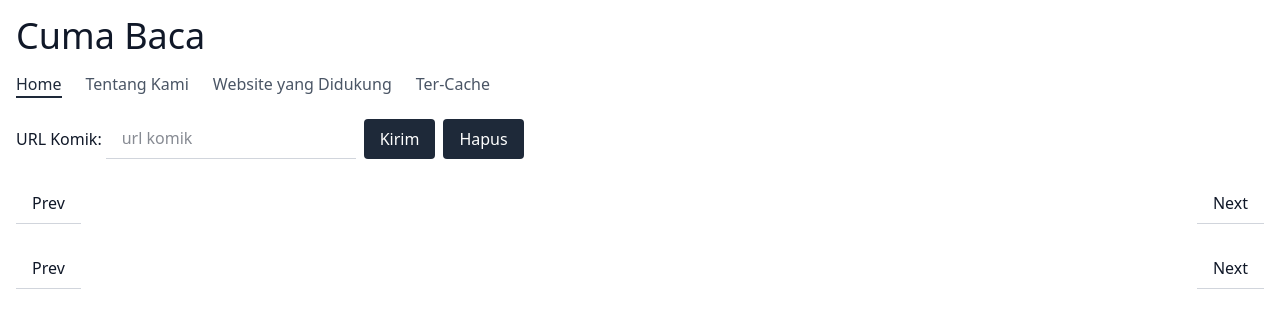
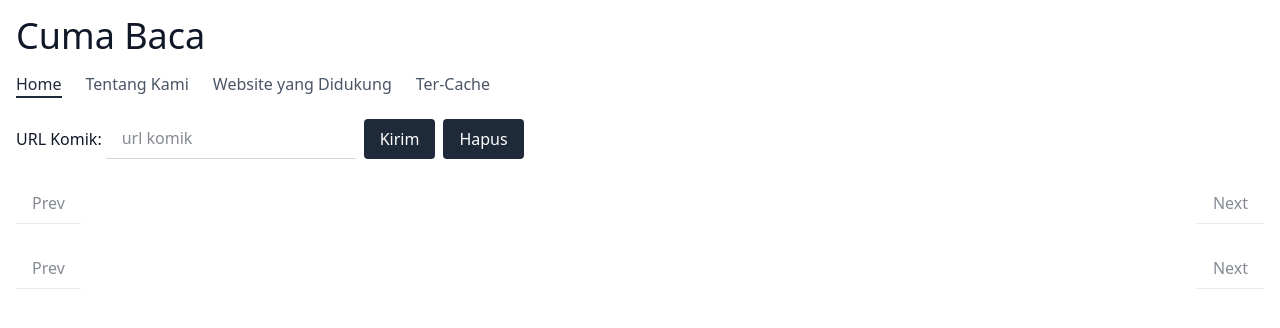
Before and after one commit to mizu-pras/cumabaca, a React (Vite) app: page / in a window 1280 px wide. Shown: the top 328 px of the page. Built offline with nearby package versions, Linux system fonts and the light colour scheme.

Commit message:
feat: update NavigationControls for scroll shortcuts

```diff
--- a/src/pages/Reader/components/NavigationControls.jsx
+++ b/src/pages/Reader/components/NavigationControls.jsx
@@ -1,21 +1,55 @@
 import { useChapterNavigation } from '../hooks/useChapterNavigation';
+import { useChapterList } from '../hooks/useChapterList';
+import { useReaderStore } from '@/stores/readerStore';
 
 export function NavigationControls({ position = 'top' }) {
-  const { nextChapter, prevChapter } = useChapterNavigation();
+  const { hasNext, hasPrev } = useChapterNavigation();
+  const { ids } = useChapterList();
+  const activeChapter = useReaderStore(state => state.activeChapter);
+
+  const handleNext = () => {
+    if (!hasNext) return;
+    const currentIndex = ids.indexOf(activeChapter);
+    if (currentIndex > 0) {
+      const nextChapterId = ids[currentIndex - 1];
+      const nextChapterElement = document.querySelector(
+        `[data-chapter-first="true"][data-chapter-id="${nextChapterId}"]`
+      );
+      nextChapterElement?.scrollIntoView({ behavior: 'smooth', block: 'start' });
+    }
+  };
+
+  const handlePrev = () => {
+    if (!hasPrev) return;
+    const currentIndex = ids.indexOf(activeChapter);
+    if (currentIndex < ids.length - 1) {
+      const prevChapterId = ids[currentIndex + 1];
+      const prevChapterElement = document.querySelector(
+        `[data-chapter-first="true"][data-chapter-id="${prevChapterId}"]`
+      );
+      prevChapterElement?.scrollIntoView({ behavior: 'smooth', block: 'start' });
+    }
+  };
 
   return (
     <div className="px-4 py-1 my-4 flex items-center justify-between">
       <button
-        onClick={prevChapter}
+        onClick={handlePrev}
+        disabled={!hasPrev}
         type="button"
-        className="px-4 py-2 border-b border-gray-300"
+        className={`px-4 py-2 border-b border-gray-300 ${
+          !hasPrev ? 'opacity-50 cursor-not-allowed' : ''
+        }`}
       >
         Prev
       </button>
       <button
-        onClick={nextChapter}
+        onClick={handleNext}
+        disabled={!hasNext}
         type="button"
-        className="px-4 py-2 border-b border-gray-300"
+        className={`px-4 py-2 border-b border-gray-300 ${
+          !hasNext ? 'opacity-50 cursor-not-allowed' : ''
+        }`}
       >
         Next
       </button>
```
